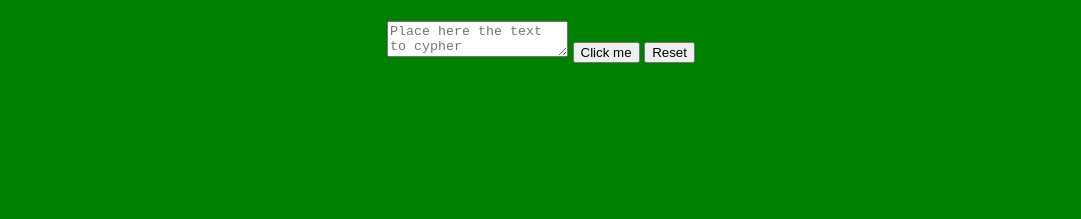
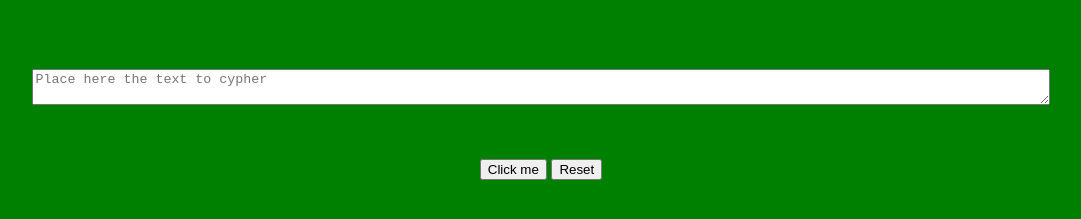
Before and after one commit to omonimus1/Rot13_webTech, a plain HTML site: page index.html in a window 1280 px wide. Shown: the part 269-488 px from the top of the page, without its empty margins (99-1180 px from the left). Drawn offline with Linux system fonts and the light colour scheme.

Commit message:
Updated textarea css

```diff
--- a/graphic.css
+++ b/graphic.css
@@ -6,3 +6,10 @@ body
     background-color : green;
     padding-top : 15%;
 }
+
+textarea
+{
+    margin: 3rem;
+    width: 80%;
+    height: auto;
+}
--- a/index.html
+++ b/index.html
@@ -9,8 +9,11 @@
 	<body>
         <h1>Rot 13</h1>
         <textarea  id='textarea1' name='textarea1' placeholder="Place here the text to cypher"></textarea>
-        <button onclick="myFunction()">Click me</button>
-        <button onclick="reset()">Reset</button>
+        <div class="row">
+                <button onclick="myFunction()">Click me</button>
+                <button onclick="reset()">Reset</button>
+        </div>
+
 
         <div id="div1">
                 <p id="paragraph1"> </p>
```
